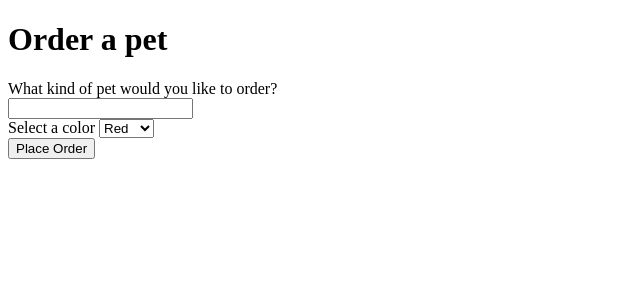
After one commit to asingh998/pets2, a PHP site: template views/pet-order.html in a window 1280 px wide. The commit adds this page. Shown: the top 300 px of the page, without its empty margins (0-640 px from the left). Run offline with PHP 8.4, Linux system fonts and the light colour scheme; the template is opened without the code that fills it, so the values that code supplies are empty.

Commit message:
added more content

```diff
--- /dev/null
+++ b/views/pet-order.html
@@ -0,0 +1,42 @@
+<!DOCTYPE html>
+<html lang="en">
+<head>
+    <meta charset="UTF-8">
+    <title>Order</title>
+</head>
+<body>
+
+<div class="container">
+    <h1>Order a pet</h1>
+
+    <form action="#" method="post" class="form-horizontal">
+
+        <!-- get food -->
+        <div class="form-group">
+            <label for="food" class="col-sm-2 control-label">What kind of pet would you like to order?</label>
+
+            <div class="col-sm-4">
+                <input class="form-control" type="text" name="food" id="food">
+            </div>
+        </div>
+
+        <!-- get meal -->
+        <div class="form-group">
+            <label class="col-sm-2 control-label">Select a color</label>
+
+            <select class="col-sm-4">
+                <option name="color" id="red" value="red"> Red</option><br>
+                <option name="color" id="blue" value="blue"> Blue</option><br>
+                <option name="color" id="black" value="black"> Black</option>
+            </select>
+        </div>
+
+        <div class="col-xs-3 ">
+            <input class="form-control btn btn-default"
+                   type="submit" value="Place Order">
+        </div>
+    </form>
+</div>
+
+</body>
+</html>
```
Also changed, not shown: index.php (+8 -0 lines).
